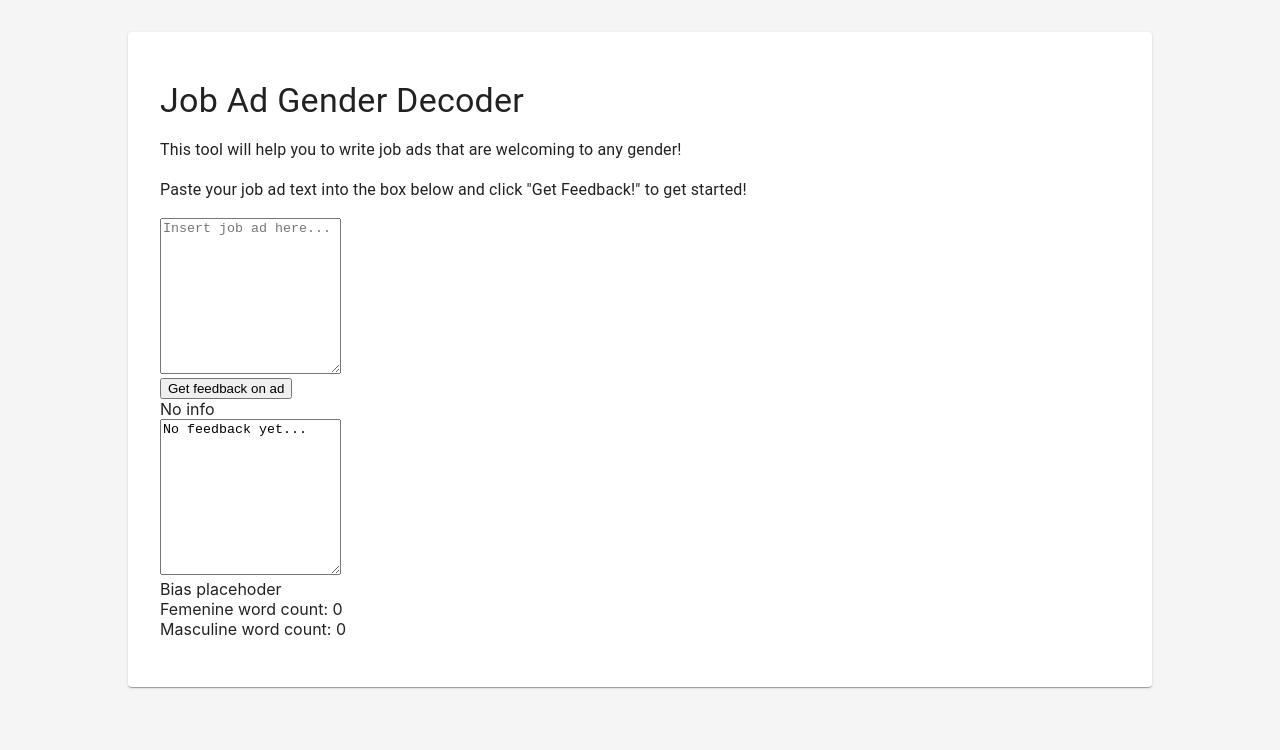
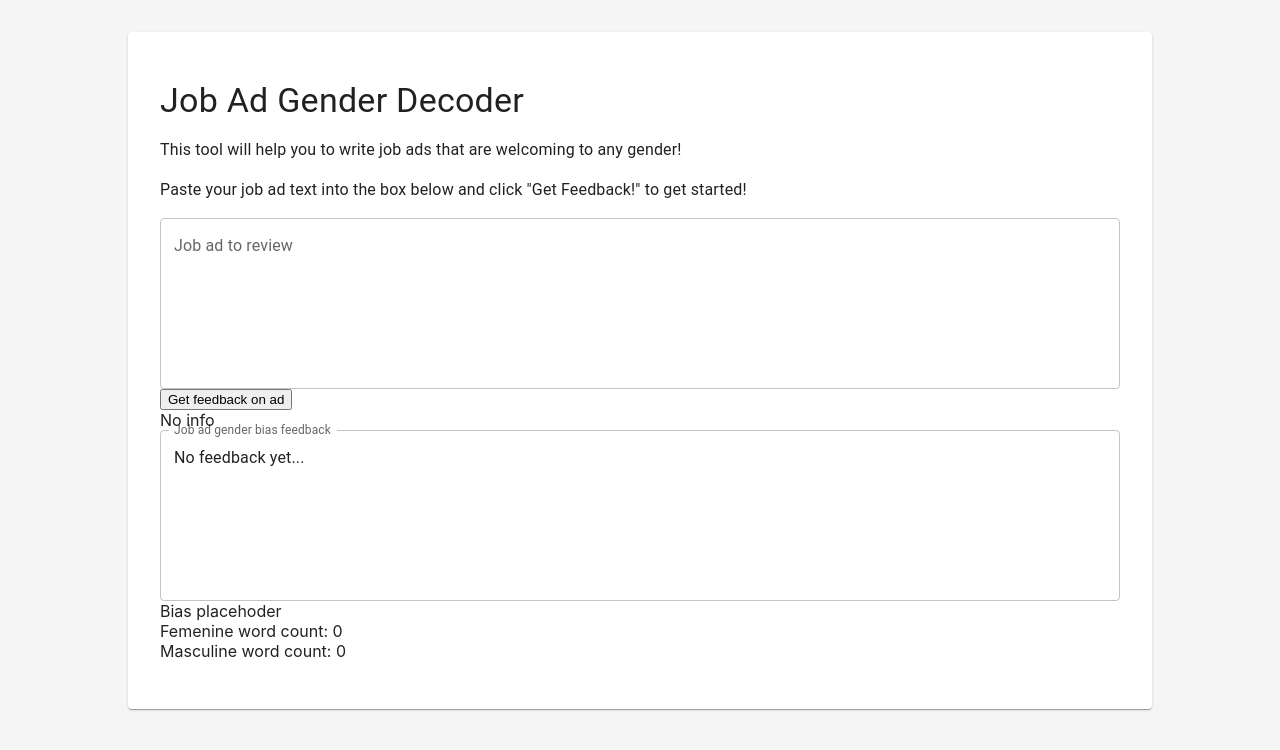
Before and after one commit to jav/jobad-gender-decoder-frontend, a React (Create React App) app: page / in a window 1280 px wide. Shown: the top 750 px of the page. Built offline with nearby package versions, Linux system fonts and the light colour scheme.

Commit message:
Material UI:ize JobAd{Input,Feedback}.

```diff
--- a/src/JobAdFeedback.tsx
+++ b/src/JobAdFeedback.tsx
@@ -1,4 +1,4 @@
-import { TextareaAutosize } from '@mui/base';
+import TextField from '@mui/material/TextField';
 
 interface JobAdFeedbackProps {
     value: string
@@ -7,14 +7,18 @@ interface JobAdFeedbackProps {
 const JobAdFeedback = ({ value }: JobAdFeedbackProps) => {
 
     return (
-        <div>
-            <TextareaAutosize
-                value={value} readOnly={true}
-                minRows={10}
-                maxRows={50}
-                placeholder="Insert job ad here..."
-            ></TextareaAutosize>
-        </div>
+        <TextField
+            fullWidth={true}
+            value={value}
+            InputProps={{
+                readOnly: true,
+            }}
+            label="Job ad gender bias feedback"
+            minRows={6}
+            maxRows={30}
+            multiline={true}
+            placeholder="No feedback yet!"
+        ></TextField>
     )
 }
 
--- a/src/JobAdInput.tsx
+++ b/src/JobAdInput.tsx
@@ -1,4 +1,4 @@
-import { TextareaAutosize } from '@mui/base';
+import TextField from '@mui/material/TextField';
 
 interface JobAdInputProps {
     value: string
@@ -8,14 +8,15 @@ interface JobAdInputProps {
 const JobAdInput = ({ value, onChange }: JobAdInputProps) => {
 
     return (
-        <div>
-            <TextareaAutosize
-                value={value} onChange={e => onChange(e.target.value)}
-                minRows={10}
-                maxRows={50}
-                placeholder="Insert job ad here..."
-            ></TextareaAutosize>
-        </div>
+        <TextField
+            fullWidth={true}
+            value={value} onChange={e => onChange(e.target.value)}
+            label="Job ad to review"
+            minRows={6}
+            maxRows={30}
+            multiline={true}
+            placeholder="Insert job ad here..."
+        ></TextField>
     )
 }
 
```
